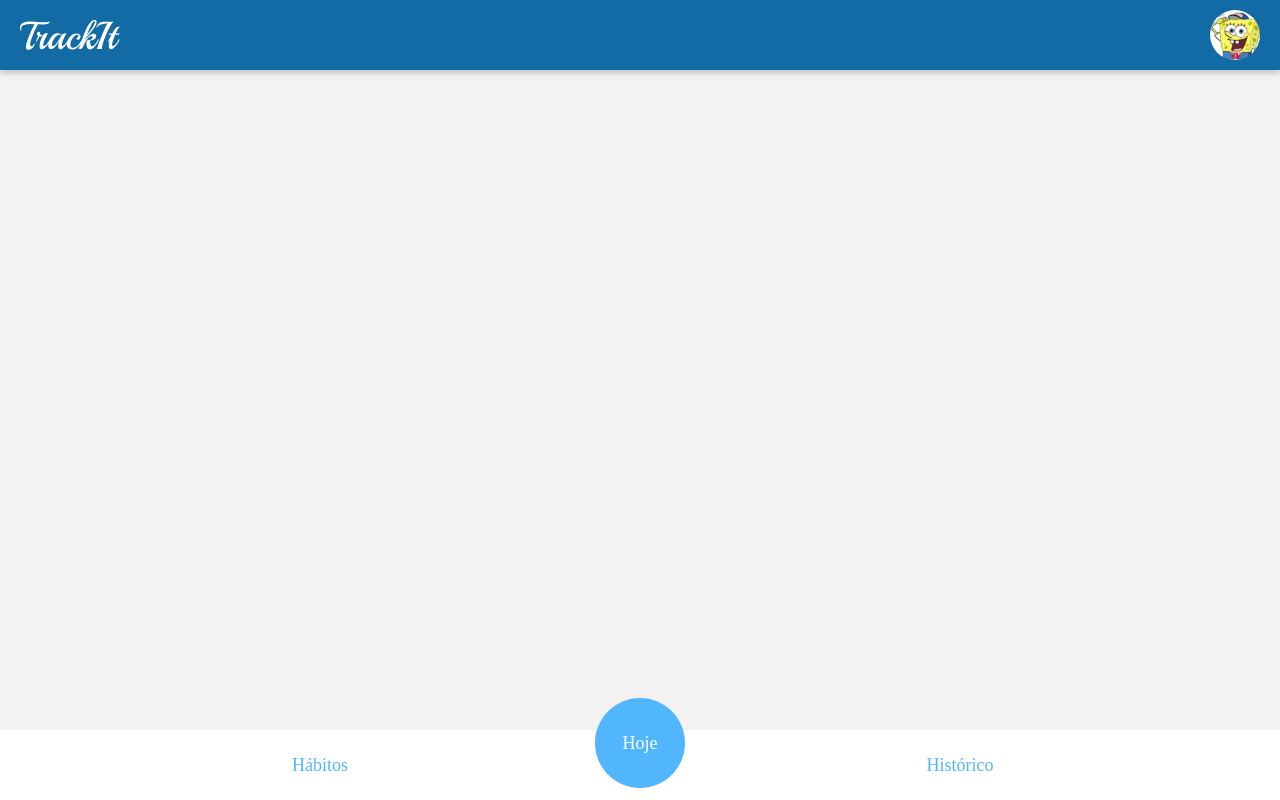
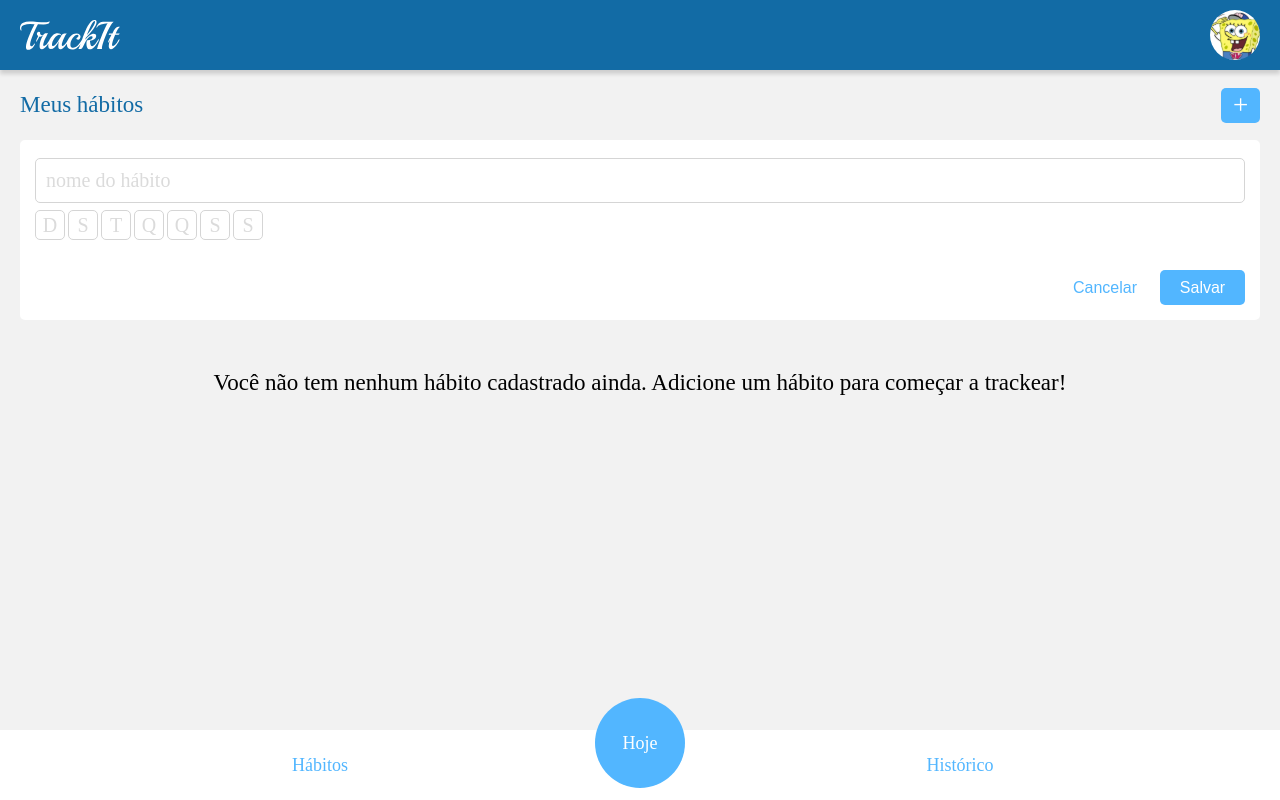
Before and after one commit to danielpqb/projeto-04-trackit, a React (Create React App) app: page /habitos in a window 1280 px wide. Built offline with nearby package versions, Linux system fonts and the light colour scheme.

Commit message:
Toggle HabitDays

```diff
--- /dev/null
+++ b/src/components/Screens/Habits/HabitDays.jsx
@@ -0,0 +1,72 @@
+import React, { useState } from 'react'
+import styled from 'styled-components'
+
+export default function HabitDays() {
+
+    function toggleHabitDay(id) {
+        for (const day of habitDays) {
+            if (id === day.id) {
+                day.selected = !day.selected
+            }
+        }
+
+        setHabitDays([...habitDays])
+    }
+
+    const [habitDays, setHabitDays] = useState([
+        { id: 1, name: 'D', selected: false },
+        { id: 2, name: 'S', selected: false },
+        { id: 3, name: 'T', selected: false },
+        { id: 4, name: 'Q', selected: false },
+        { id: 5, name: 'Q', selected: false },
+        { id: 6, name: 'S', selected: false },
+        { id: 7, name: 'S', selected: false },
+    ])
+
+    return (
+        <Wrapper>
+            {habitDays.map((day, index) => {
+                return (
+                    <div
+                        key={index}
+                        onClick={() => { toggleHabitDay(day.id) }}
+                        className={day.selected ? 'selected' : ''}
+                    >
+                        {day.name}
+                    </div>
+                )
+            })}
+        </Wrapper>
+    )
+}
+
+const Wrapper = styled.div`
+    & {
+        justify-content: flex-start;
+        height: 35px;
+    }
+
+    div {
+        width: 30px;
+        height: 30px;
+
+        margin-right: 3px;
+        margin-top: 5px;
+
+        font-family: 'Lexend Deca';
+        font-style: normal;
+        font-weight: 400;
+        font-size: 20px;
+
+        background: #FFFFFF;
+        border: 1px solid #D5D5D5;
+        border-radius: 5px;
+
+        color: #DBDBDB;
+    }
+
+    .selected {
+        background-color: #CFCFCF;
+        color: #FFFFFF;
+    }
+`
--- a/src/components/Screens/Habits/Habits.jsx
+++ b/src/components/Screens/Habits/Habits.jsx
@@ -2,11 +2,60 @@ import React from 'react'
 import styled from 'styled-components'
 import Footer from '../../Common/Footer'
 import Header from '../../Common/Header'
+import HabitDays from './HabitDays'
 
 export default function Habits() {
+    function handleSubmit(e) {
+        e.preventDefault()
+    }
+
     return (
         <Wrapper>
+
             <Header />
+
+            <div className="title">
+                <div className='name'>Meus hábitos</div>
+                <div className='button'>+</div>
+            </div>
+
+            <div className="new-habit">
+                <form action="" onSubmit={handleSubmit}>
+                    <div className='allForm'>
+                        <div className='new-habit-info'>
+                            <div className='input-habit'>
+                                <input
+                                    type="text"
+                                    placeholder="nome do hábito"
+                                    name="newHabit"
+                                    required
+                                // value={clientData.name}
+                                // onChange={(e) => { setClientData({ ...clientData, name: e.target.value }) }}
+                                />
+                            </div>
+
+                            <HabitDays />
+
+                        </div>
+                        <div className='buttons'>
+                            <div>
+                                <button className='cancel'>
+                                    Cancelar
+                                </button>
+                            </div>
+                            <div>
+                                <button type="submit" className='save'>
+                                    Salvar
+                                </button>
+                            </div>
+                        </div>
+                    </div>
+                </form>
+            </div>
+
+            <div className="no-habit-message">
+                Você não tem nenhum hábito cadastrado ainda. Adicione um hábito para começar a trackear!
+            </div>
             <Footer />
         </Wrapper>
     )
@@ -14,8 +63,129 @@ export default function Habits() {
 
 const Wrapper = styled.div`
     & {
+        padding: 70px 20px;
+        flex-direction: column;
+        justify-content: flex-start;
         width: 100vw;
         height: 100vh;
         background: #F2F2F2;
+
+        font-family: 'Lexend Deca';
+        font-style: normal;
+        font-weight: 400;
+        font-size: 23px;
+    }
+
+    .allForm {
+        flex-direction: column;
+        padding: 15px;
+    }
+
+    .input-habit {
+        height: 50px;
+    }
+
+    .title {
+        height: 70px;
+        color: #126BA5;
+    }
+
+    .title .name {
+        justify-content: flex-start;
+        font-size: 23px;
+    }
+
+    .title .button {
+        background: #52B6FF;
+        border-radius: 5px;
+        width: 40px;
+        height: 35px;
+        color: #FFFFFF;
+        font-size: 27px;
+    }
+
+    .no-habit-message {
+        height: 75px;
+        margin: 25px 0px;
+    }
+
+    .new-habit {
+        height: 180px;
+        background: #FFFFFF;
+        border-radius: 5px;
+    }
+
+    .new-habit form {
+        width: 100%;
+        height: 100%;
+    }
+
+    .new-habit input {
+        height: 45px;
+        width: 100%;
+
+        box-sizing: border-box;
+
+        padding: 10px;
+
+        background: #FFFFFF;
+        border: 1px solid #D5D5D5;
+        border-radius: 5px;
+
+        font-family: 'Lexend Deca';
+        font-style: normal;
+        font-weight: 400;
+        font-size: 20px;
+
+        color: #b1b1b1;
+    }
+
+    .new-habit input::placeholder {
+        font-family: 'Lexend Deca';
+        font-style: normal;
+        font-weight: 400;
+        font-size: 20px;
+
+        color: #DBDBDB;
+    }
+
+    .new-habit .save {
+        border-radius: 5px;
+
+        color: #FFFFFF;
+        background: #52B6FF;
+
+        font-size: 16px;
+
+        align-self: center;
+        border: none;
+        width: 85px;
+        height: 35px;
+    }
+
+    .new-habit .cancel {
+        font-size: 16px;
+
+        color: #52B6FF;
+
+        background: none;
+        border: none;
+
+        width: 110px;
+        height: 35px;
+    }
+
+    .new-habit-info {
+        flex-direction: column;
+        justify-content: flex-start;
+    }
+
+    .buttons {
+        justify-content: flex-end;
+        height: 35px;
+    }
+
+    .buttons > div {
+        width: fit-content;
     }
 `
```
